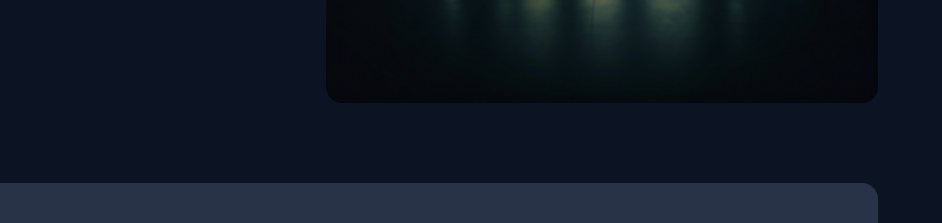
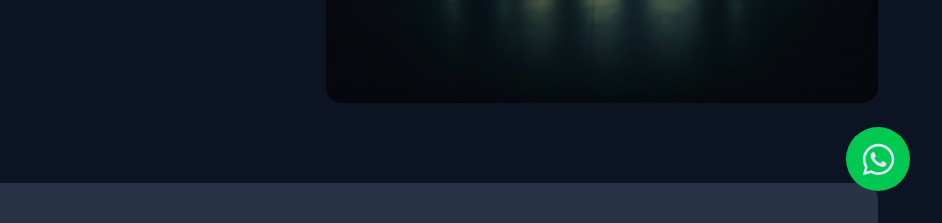
Before and after one commit to mudabbir-alam/expert-tutors, a website built with Vite: page index.html in a window 1280 px wide. Shown: the part 577-800 px from the top of the page, 338-1280 px from the left. Built offline with nearby package versions, Linux system fonts and the light colour scheme; some packages are replaced by stand-ins of ours; a web font is replaced by a local one.

Commit message:
Floating WhatsApp Icon Added

```diff
--- a/index.html
+++ b/index.html
@@ -8,7 +8,8 @@
   <link rel="stylesheet" href="./src/style.css">
 </head>
 
-<body class="font-lexend bg-background text-foreground">
+<body class="font-lexend bg-background text-foreground relative">
+  <a href="https://wa.me/+923103939992" target="_blank" class="bg-[url('/wa.svg')] bg-size-[70%] bg-no-repeat bg-green-500 bg-center rounded-full h-16 w-16 fixed bottom-4 right-4 md:bottom-8 md:right-8 z-10"></a>
   <div class="w-full border-b border-slate-600 fixed top-0 z-10 bg-background">
     <header class="w-full h-16 lg:h-20 flex justify-between items-center px-4 md:px-16 max-w-7xl mx-auto">
       <a href="#">
```
Also changed, not shown: public/wa.svg (added).
